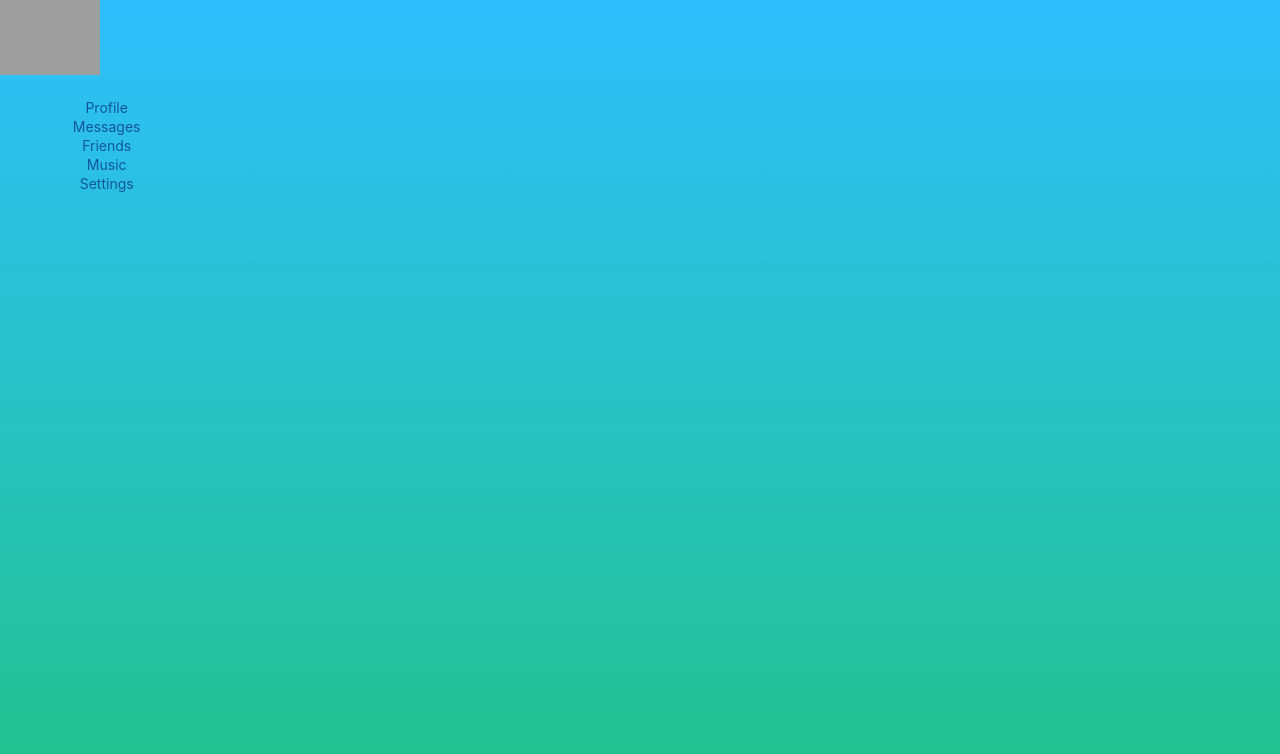
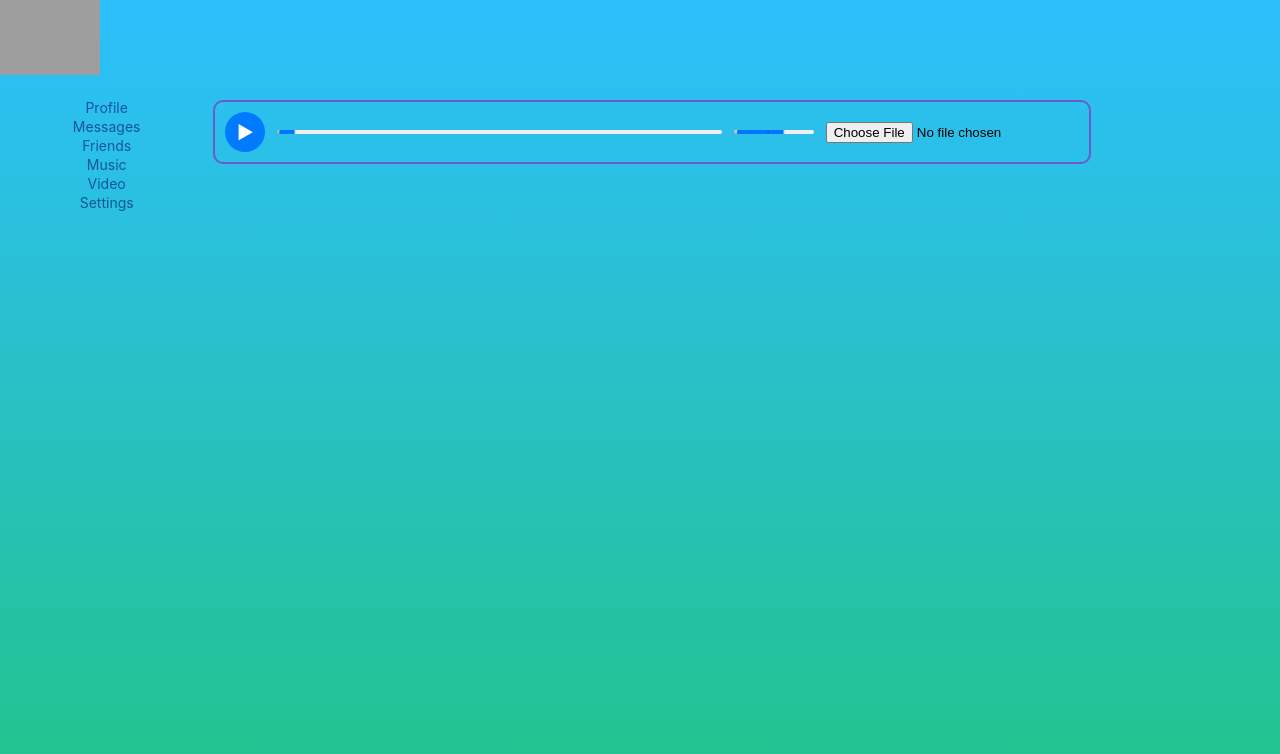
Before and after one commit to gem4ik/social.DOP, a React (Create React App) app: page /music in a window 1280 px wide. Shown: the top 754 px of the page. Built offline with nearby package versions, Linux system fonts and the light colour scheme; grey boxes are pictures that could not be loaded.

Commit message:
test for my guys

```diff
--- a/src/components/Friends/Friends.css
+++ b/src/components/Friends/Friends.css
@@ -64,7 +64,8 @@
     padding: 8px;
     border: 1px solid #e7e8ec;
     border-radius: 5px;
-    font-size: 15px;
+    font-size: 25px;
+    align-items: center;
     resize: none;
     margin-bottom: 0;
     background-color: transparent;
--- a/src/components/Friends/Friends.tsx
+++ b/src/components/Friends/Friends.tsx
@@ -1,22 +1,36 @@
 import "./Friends.css"
 import {FriendsType} from "../Data/Store";
+import {useState} from "react";
 
 export type FriendsPropsType = {
     friends: FriendsType[]
+    addFriends:(name: string, description: string)=> void
 }
 
 export const Friends = (props: FriendsPropsType) => {
+    const [name, setName] = useState('')
+    const [description, setDescription] = useState('')
+
+    const onClickHandler = () => {
+        props.addFriends(name, description)
+    }
 
     return (
         <div className='wrapper'>
             <div className='AddFriendForm'>
                 <h3>Let's Add New Friends</h3>
                 <div className='inputForm'>
-                    <textarea className='textitem'
-                    ></textarea>
-                    <textarea className='textitem'
-                    ></textarea>
-                    <button className='button'>+</button>
+                    <textarea
+                        value={name}
+                        onChange={(e)=>setName(e.currentTarget.value)}
+                        className='textitem'></textarea>
+                    <textarea
+                        value={description}
+                        onChange={(e)=>setDescription(e.currentTarget.value)}
+                        className='textitem'></textarea>
+                    <button
+                        onClick={onClickHandler}
+                        className='button'>+</button>
                 </div>
 
             </div>
--- a/src/components/Music/Music.css
+++ b/src/components/Music/Music.css
@@ -0,0 +1,154 @@
+.audio-wrapper {
+    display: flex;
+    align-items: center;
+    margin-bottom: 16px;
+    width: 80%;
+    border: 2px slateblue solid;
+    padding: 10px;
+    border-radius: 10px;
+}
+
+.audio-play-button {
+    background-color: #007aff;
+    color: #fff;
+    width: 40px;
+    height: 40px;
+    border-radius: 50%;
+    display: flex;
+    align-items: center;
+    justify-content: center;
+    cursor: pointer;
+    margin-right: 12px;
+    font-size: 18px;
+    font-weight: bold;
+    transition: all 0.2s ease-in-out;
+}
+
+.audio-play-button:hover {
+    transform: scale(1.1);
+}
+
+.audio-progress-bar {
+    height: 4px;
+    position: relative;
+    flex-grow: 1;
+    background-color: #ddd;
+    border-radius: 2px;
+    overflow: hidden;
+    margin-right: 12px;
+    box-shadow: inset 0 -2px 2px rgba(0, 0, 0, 0.2);
+}
+
+.audio-progress-bar input[type="range"] {
+    width: 100%;
+    position: absolute;
+    top: -8px;
+    left: 0;
+}
+
+.audio-progress-bar input[type="range"]::-webkit-slider-thumb {
+    appearance: none;
+    width: 10px;
+    height: 10px;
+    border-radius: 50%;
+    background-color: #007aff;
+    box-shadow: 0 0 2px rgba(0, 0, 0, 0.3);
+    cursor: pointer;
+}
+
+.audio-progress-bar input[type="range"]::-moz-range-thumb {
+    appearance: none;
+    width: 10px;
+    height: 10px;
+    border-radius: 50%;
+    background-color: #007aff;
+    box-shadow: 0 0 2px rgba(0, 0, 0, 0.3);
+    cursor: pointer;
+}
+
+.audio-selected-time,
+.audio-duration-time {
+    font-size: 12px;
+    color: #999;
+    position: absolute;
+    bottom: -20px;
+}
+
+.audio-selected-time {
+    left: -4px;
+}
+
+.audio-duration-time {
+    right: -4px;
+}
+
+.audio-volume-bar {
+    height: 4px;
+    position: relative;
+    width: 80px;
+    background-color: #ddd;
+    border-radius: 2px;
+    overflow: hidden;
+    margin-right: 12px;
+    box-shadow: inset 0 -2px 2px rgba(0, 0, 0, 0.2);
+}
+
+.audio-volume-bar input[type="range"] {
+    width: 100%;
+    position: absolute;
+    top: -8px;
+    left: 0;
+}
+
+.audio-volume-bar input[type="range"]::-webkit-slider-thumb {
+    appearance: none;
+    width: 10px;
+    height: 10px;
+    border-radius: 50%;
+    background-color: #007aff;
+    box-shadow: 0 0 2px rgba(0, 0, 0, 0.3);
+    cursor: pointer;
+}
+
+.audio-volume-bar input[type="range"]::-moz-range-thumb {
+    appearance: none;
+    width: 10px;
+    height: 10px;
+    border-radius: 50%;
+    background-color: #007aff;
+    box-shadow: 0 0 2px rgba(0, 0, 0, 0.3);
+    cursor: pointer;
+}
+
+.audio-volume-bar input[type="range"]::-moz-range-track {
+    appearance: none;
+    background-color: transparent;
+}
+
+input[type="file"] {
+}
+
+.audio-file-input-label {
+    font-size: 12px;
+    color: #999;
+    margin-right: 12px;
+    cursor: pointer;
+}
+
+.audio-file-input-label:hover {
+    text-decoration: underline;
+}
+
+.audio-file-input-button {
+    background-color: #007aff;
+    color: #fff;
+    border: none;
+    border-radius: 4px;
+    padding: 8px 16px;
+    cursor: pointer;
+    transition: all 0.2s ease-in-out;
+}
+
+.audio-file-input-button:hover {
+    background-color: #0056b3;
+}
--- a/src/components/Music/Music.tsx
+++ b/src/components/Music/Music.tsx
@@ -1,8 +1,120 @@
-import "./Music.css"
+import React, {useRef, useState} from 'react';
+import './Music.css';
 
-export function Music() {
+type AudioProps = {
+    src?: string;
+}
+
+export const Music: React.FC<AudioProps> = ({ src: defaultSrc }) => {
+    const [isPlaying, setIsPlaying] = useState(false);
+    const [volume, setVolume] = useState(50);
+    const [currentTime, setCurrentTime] = useState(0);
+    const audioRef = useRef<HTMLAudioElement>(null);
+
+    const togglePlay = () => {
+        const audio = audioRef.current;
+        if (!audio) return;
+
+        setIsPlaying(!isPlaying);
+        if (isPlaying) audio.pause();
+        else audio.play();
+    };
+
+    const handleVolumeChange = (event: React.ChangeEvent<HTMLInputElement>) => {
+        const newVolume = parseInt(event.target.value, 10);
+        setVolume(newVolume);
+        if (audioRef.current) audioRef.current.volume = newVolume / 100;
+    };
+
+    const handleTimeChange = (event: React.ChangeEvent<HTMLInputElement>) => {
+        const newTime = parseInt(event.target.value, 10);
+        setCurrentTime(newTime);
+        if (audioRef.current) audioRef.current.currentTime = newTime;
+    };
+
+    const addAudio = (event: React.ChangeEvent<HTMLInputElement>) => {
+        const file = event.target.files?.[0];
+        if (!file) return;
+
+        audioRef.current!.src = URL.createObjectURL(file);
+        setIsPlaying(true);
+    };
+
+    const src = defaultSrc || '';
+
+    const minutes = Math.floor((audioRef.current?.duration ?? 0) / 60);
+    const seconds = Math.floor((audioRef.current?.duration ?? 0) % 60);
+    const durationText = `${minutes}:${seconds < 10 ? '0' : ''}${seconds}`;
+
+    const selectedMinutes = Math.floor(currentTime / 60) || 0;
+    const selectedSeconds = Math.floor(currentTime % 60) || 0;
+    const selectedTimeText = `${selectedMinutes}:${selectedSeconds < 10 ? '0' : ''}${selectedSeconds}`;
+
     return (
-        <div className="music">
+        <div className="audio-wrapper">
+            <div className="audio-play-button" onClick={togglePlay}>
+                {isPlaying ? '❚❚' : '▶'}
+            </div>
+            <div className="audio-progress-bar">
+                <input
+                    type="range"
+                    min={0}
+                    max={audioRef.current?.duration}
+                    value={currentTime}
+                    onChange={handleTimeChange}
+                />
+                <div className="audio-selected-time">{selectedTimeText}</div>
+                <div className="audio-duration-time">{durationText}</div>
+            </div>
+            <div className="audio-volume-bar">
+                <input type="range" min={0} max={100} value={volume} onChange={handleVolumeChange} />
+            </div>
+            <input type="file" accept="audio/*" onChange={addAudio} />
+            <audio ref={audioRef} src={src} />
         </div>
-    )
-}
+    );
+};
+
+
+// import "./Music.css"
+// import {useRef, useState} from "react";
+//
+// export const Music = () => {
+//
+//         const src = ''
+//
+//         const [isPlaying, setIsPlaying] = useState(false);
+//         const [volume, setVolume] = useState(50);
+//         const audioRef = useRef<HTMLAudioElement>(null);
+//
+//         const togglePlay = () => {
+//             const audio = audioRef.current;
+//             if (!audio) return;
+//
+//             setIsPlaying(!isPlaying);
+//             if (isPlaying) audio.pause();
+//             else audio.play();
+//         };
+//
+//         const handleVolumeChange = (event: React.ChangeEvent<HTMLInputElement>) => {
+//             const newVolume = parseInt(event.target.value, 10);
+//             setVolume(newVolume);
+//             if (audioRef.current) audioRef.current.volume = newVolume / 100;
+//         };
+//
+//         const addAudio = (event: React.ChangeEvent<HTMLInputElement>) => {
+//             const file = event.target.files?.[0];
+//             if (!file) return;
+//
+//             const url = URL.createObjectURL(file);
+//             audioRef.current!.src = url;
+//         };
+//         return (
+//             <div>
+//                 <audio ref={audioRef} src={src}/>
+//                 <button onClick={togglePlay}>{isPlaying ? 'Pause' : 'Play'}</button>
+//                 <input type="range" min="0" max="100" value={volume} onChange={handleVolumeChange}/>
+//                 <input type="file" accept="audio/*" onChange={addAudio}/>
+//             </div>
+//         )
+//     }
--- a/src/components/Nav/Nav.tsx
+++ b/src/components/Nav/Nav.tsx
@@ -17,6 +17,9 @@ export function Nav() {
                 to="/music"
                 className={style.item}>Music</NavLink>
             <NavLink
+                to="/video"
+                className={style.item}>Video</NavLink>
+            <NavLink
                 to="/settings"
                 className={style.item}>Settings</NavLink>
         </div>
--- /dev/null
+++ b/src/components/Videos/Videos.css
@@ -0,0 +1,11 @@
+.video-like {
+    display: flex;
+}
+.video-like img {
+    cursor: pointer;
+}
+.marquee {
+    font-size: 40px;
+    color: #3d6aa8;
+    font-family: 'SFMono-Regular', Consolas, 'Liberation Mono', Menlo, Courier, monospace;
+}
--- /dev/null
+++ b/src/components/Videos/Videos.tsx
@@ -0,0 +1,30 @@
+import React, {useState} from 'react';
+import './Videos.css'
+
+
+
+export const Videos = () => {
+
+    const [like, setLike] = useState(0)
+    // @ts-ignore
+    const myMarquee = <marquee behavior="alternate" scrollamount='25' direction="right">{`лайков: ${like}`}</marquee>
+    return (
+        <div>
+            <div className='video-like'>
+                <iframe width="560" height="315" src="https://www.youtube.com/embed/BrkBvksOIls"
+                        title="YouTube video player" frameBorder="0"
+                        allow="accelerometer; autoplay; clipboard-write; encrypted-media; gyroscope; picture-in-picture; web-share"
+                        allowFullScreen></iframe>
+                <img
+                    onClick={()=>setLike(like+1)}
+                    src="https://upload.wikimedia.org/wikipedia/commons/thumb/5/54/Bot%C3%B3n_Me_gusta.svg/langru-240px-Bot%C3%B3n_Me_gusta.svg.png"
+                     alt="LIKE"
+                />
+            </div>
+            {(like>0) &&
+                <div className='marquee'>
+                    {myMarquee}
+                </div>}
+        </div>
+    );
+};
```
Also changed, not shown: src/App.tsx (+7 -3 lines). Lines whose indentation alone changed are shown as unchanged.
